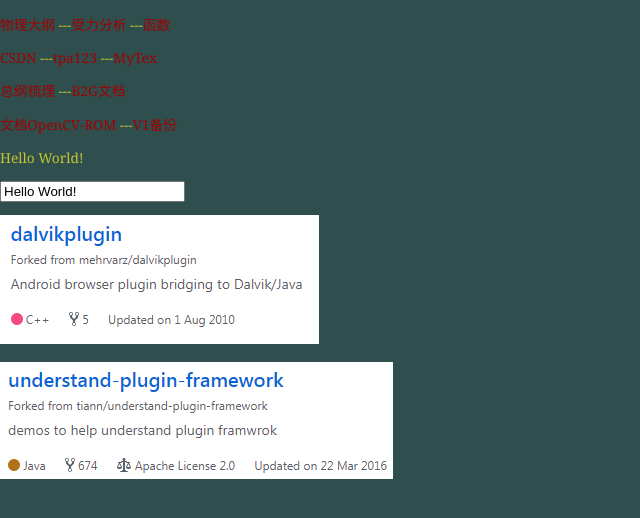
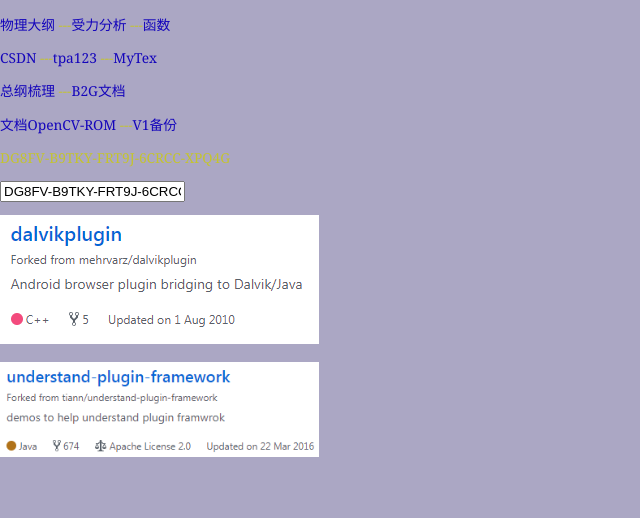
Before and after one commit to yuanhy0055/yuanhy0055.github.io, a plain HTML site: page index.html in a window 1280 px wide. Shown: the whole page, without its empty margins (0-640 px from the left). Drawn offline with Linux system fonts and the light colour scheme.

Commit message:
reset Color

```diff
--- a/code/main.css
+++ b/code/main.css
@@ -4,7 +4,7 @@ body {
 	font-family: Georgia,"New Century Schoolbook","Nimbus Roman No9 L",serif;
 	font-size: 86%;
 	color: #c4c42f;
-	background: #2f4f4f;
+	background: #aba7c4;
 	}
 
 h1, h2, h3, h4, h5, h6  {
@@ -22,13 +22,13 @@ h4 { font-size: 1.4em; }
 h5 { font-size: 1.3em; }
 h6 { font-size: 1.2em; }
 
-p {background-color: #2f4f4f}
+p {background-color: #aba7c4}
 p.no2 {background-color: gray; padding: 20px;}
 
 a,
 a:link,
 a:visited {
-	color: #a00000;
+	color: #1405bb;
 	background: transparent;
 	text-decoration: none;
 	}
--- a/index.html
+++ b/index.html
@@ -34,10 +34,10 @@
         </div>
         <div>
             <p>
-                <img src="tmp/dalvikplugin.png">
+                <img src="tmp/dalvikplugin.png" width="319" />
             </p>
             <p>
-                <img src="tmp/tiann_plugin.png">
+                <img src="tmp/tiann_plugin.png" width="319" />
             </p>
         </div>
     </body>
@@ -46,7 +46,7 @@
     <script>
         // 这是我们的Model
         var exampleData = {
-            message: 'Hello World!'
+            message: 'DG8FV-B9TKY-FRT9J-6CRCC-XPQ4G'
         };
 
         // 创建一个 Vue 实例或 "ViewModel"
```
